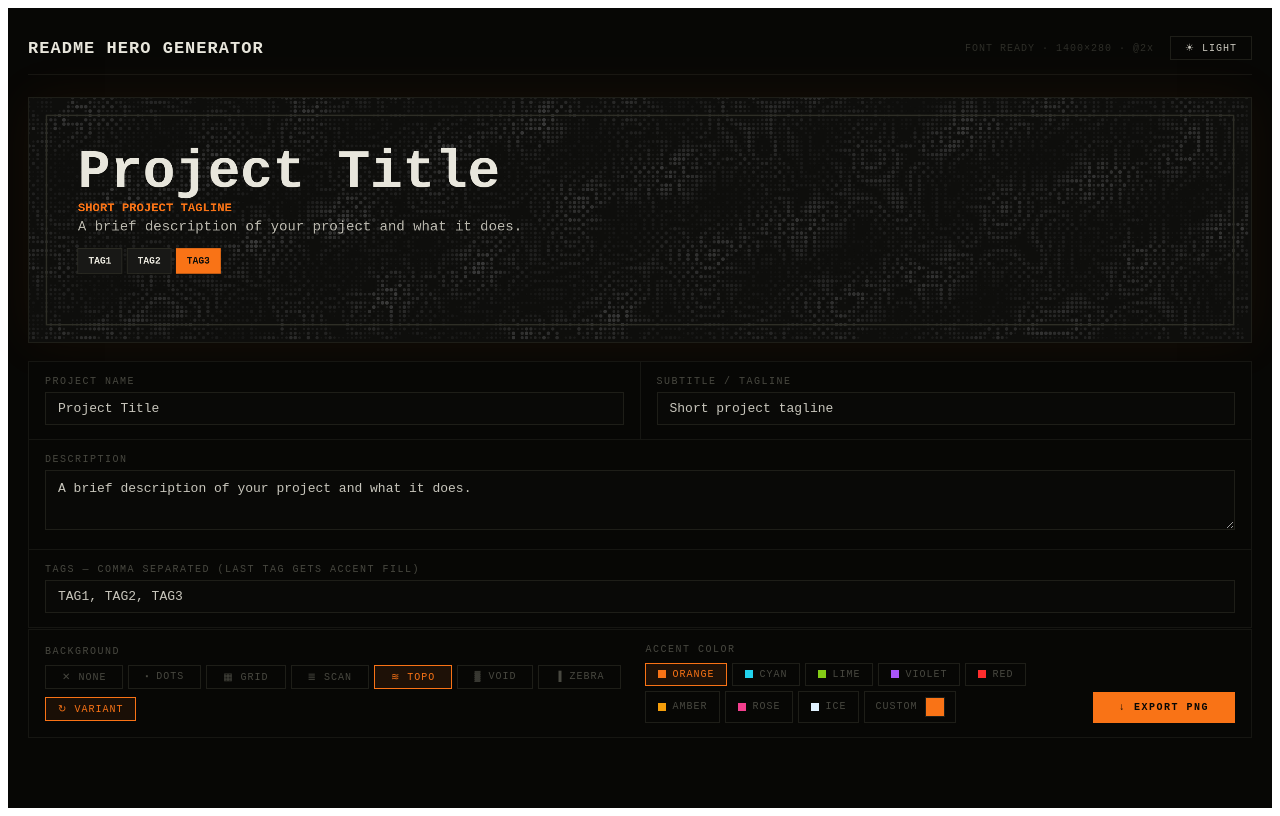
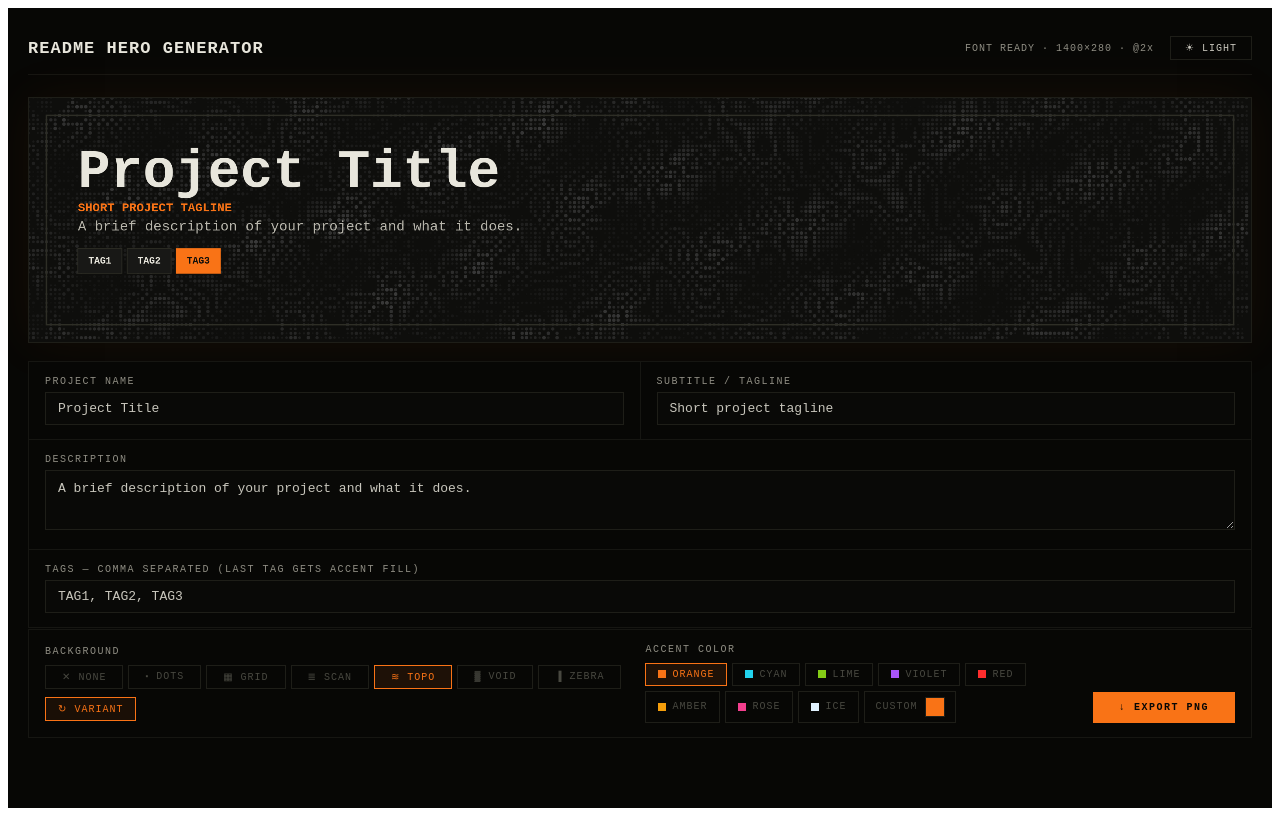
Before and after one commit to 11philip22/readme-hero-generator, a React (Vite) app: page / in a window 1280 px wide. Built offline with nearby package versions, Linux system fonts and the light colour scheme; a web font is replaced by a local one.

Commit message:
make secondary text color more readable

```diff
--- a/src/App.jsx
+++ b/src/App.jsx
@@ -54,6 +54,7 @@ export default function BannerGenerator() {
   });
 
   const customColorInputRef = useRef(null);
+  const secondaryTextColor = isDark ? "#8f8d83" : "#6f6c62";
 
   return (
     <div
@@ -72,6 +73,7 @@ export default function BannerGenerator() {
           ui={ui}
           fontReady={fontReady}
           isDark={isDark}
+          secondaryTextColor={secondaryTextColor}
           onToggleColorMode={() => setColorMode(isDark ? "light" : "dark")}
         />
         <BannerPreview ui={ui} accentColor={accent.color} canvasRef={canvasRef} />
@@ -82,6 +84,7 @@ export default function BannerGenerator() {
           subtitle={subtitle}
           description={description}
           tagsInput={tagsInput}
+          secondaryTextColor={secondaryTextColor}
           onNameChange={setName}
           onSubtitleChange={setSubtitle}
           onDescriptionChange={setDescription}
@@ -97,6 +100,7 @@ export default function BannerGenerator() {
           accents={ACCENTS}
           accent={accent}
           accentIdx={accentIdx}
+          secondaryTextColor={secondaryTextColor}
           onSelectAccent={selectAccent}
           customColorInputRef={customColorInputRef}
           accentColor={accentColor}
--- a/src/features/banner/components/BannerControls.jsx
+++ b/src/features/banner/components/BannerControls.jsx
@@ -1,8 +1,8 @@
-function labelStyle(ui) {
+function labelStyle(ui, secondaryTextColor) {
   return {
     display: "block",
     fontSize: 10,
-    color: ui.label,
+    color: secondaryTextColor,
     marginBottom: 5,
     letterSpacing: "0.15em",
     fontFamily: "'JetBrains Mono', monospace",
@@ -30,6 +30,7 @@ export default function BannerControls({
   accents,
   accent,
   accentIdx,
+  secondaryTextColor,
   onSelectAccent,
   customColorInputRef,
   accentColor,
@@ -37,7 +38,7 @@ export default function BannerControls({
   onDownload,
   isDark,
 }) {
-  const lbl = labelStyle(ui);
+  const lbl = labelStyle(ui, secondaryTextColor);
   const toggleBtn = (active) => ({
     padding: "5px 16px",
     border: active ? `1px solid ${accent.color}` : `1px solid ${ui.inputBorder}`,
--- a/src/features/banner/components/BannerFields.jsx
+++ b/src/features/banner/components/BannerFields.jsx
@@ -1,6 +1,7 @@
 export default function BannerFields({
   ui,
   accentColor,
+  secondaryTextColor,
   name,
   subtitle,
   description,
@@ -13,7 +14,7 @@ export default function BannerFields({
   const lbl = {
     display: "block",
     fontSize: 10,
-    color: ui.label,
+    color: secondaryTextColor,
     marginBottom: 5,
     letterSpacing: "0.15em",
     fontFamily: "'JetBrains Mono', monospace",
--- a/src/features/banner/components/BannerHeader.jsx
+++ b/src/features/banner/components/BannerHeader.jsx
@@ -1,4 +1,4 @@
-export default function BannerHeader({ ui, fontReady, isDark, onToggleColorMode }) {
+export default function BannerHeader({ ui, fontReady, isDark, secondaryTextColor, onToggleColorMode }) {
   return (
     <div
       style={{
@@ -22,7 +22,14 @@ export default function BannerHeader({ ui, fontReady, isDark, onToggleColorMode
       >
         README Hero Generator
       </h1>
-      <span style={{ marginLeft: "auto", fontSize: 10, color: ui.meta, letterSpacing: "0.1em" }}>
+      <span
+        style={{
+          marginLeft: "auto",
+          fontSize: 10,
+          color: secondaryTextColor,
+          letterSpacing: "0.1em",
+        }}
+      >
         {fontReady ? "FONT READY · 1400×280 · @2x" : "LOADING FONT…"}
       </span>
       <button
```
